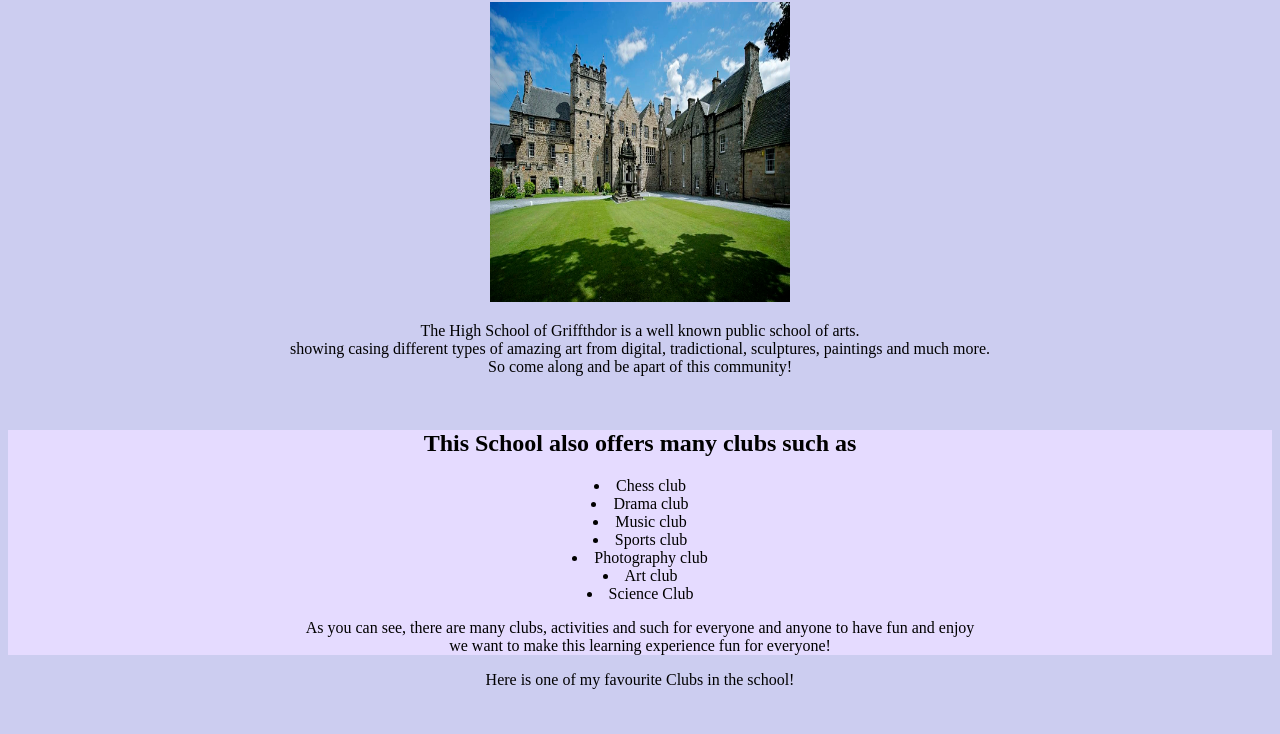
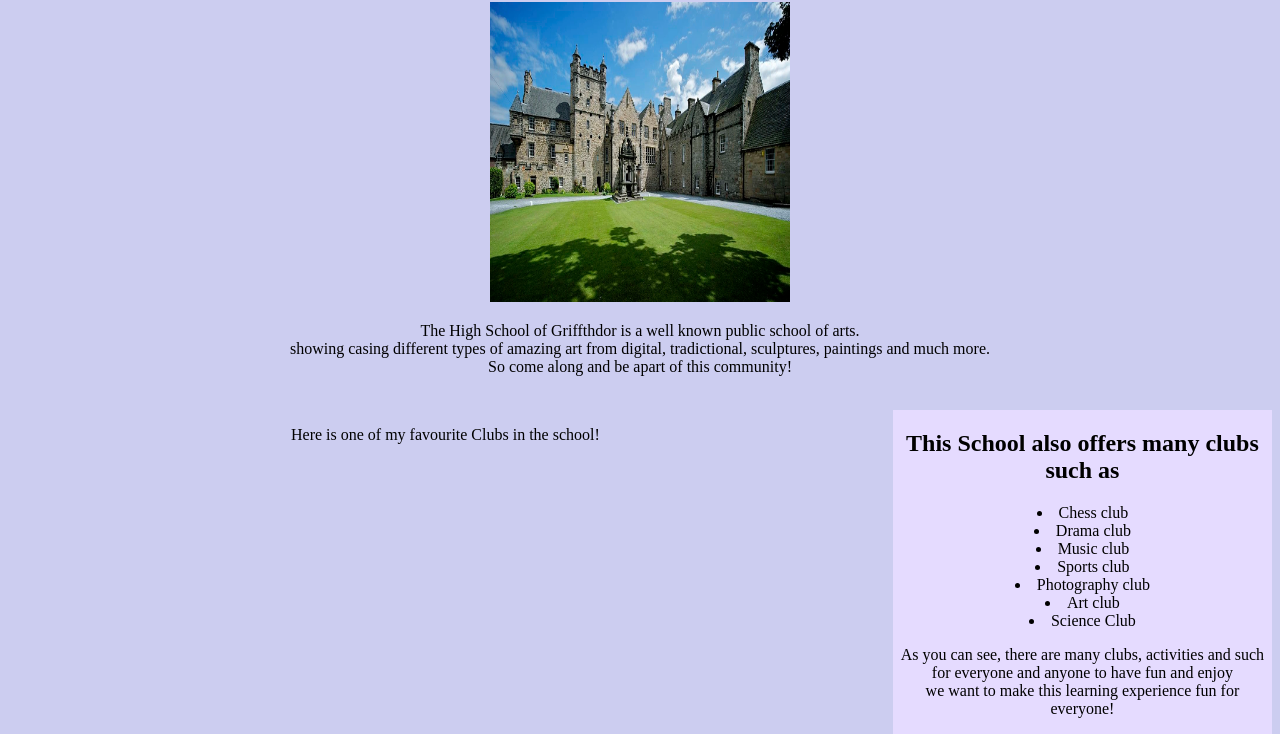
Before and after one commit to AceFlore/AceFlore.github.io, a plain HTML site: page index.html in a window 1280 px wide. Shown: the part 78-812 px from the top of the page. Drawn offline with Linux system fonts and the light colour scheme.

Commit message:
Update style.css

```diff
--- a/style.css
+++ b/style.css
@@ -19,6 +19,9 @@
   #the_body{
         background-color:rgb(229, 219, 255);
       text-align: center;
+      float: right;
+      width: 30%;
+      margin-left: 10px;
     }
 
       #favourite club{
```
